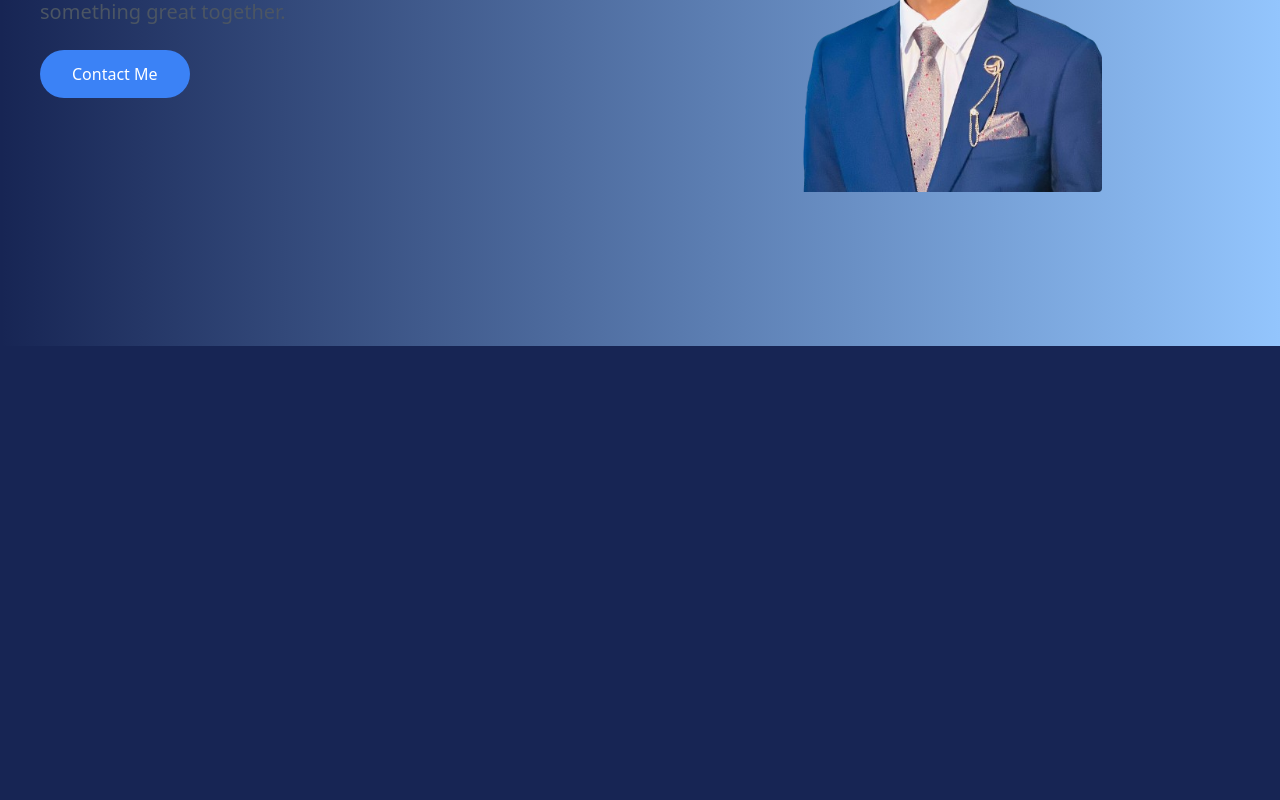
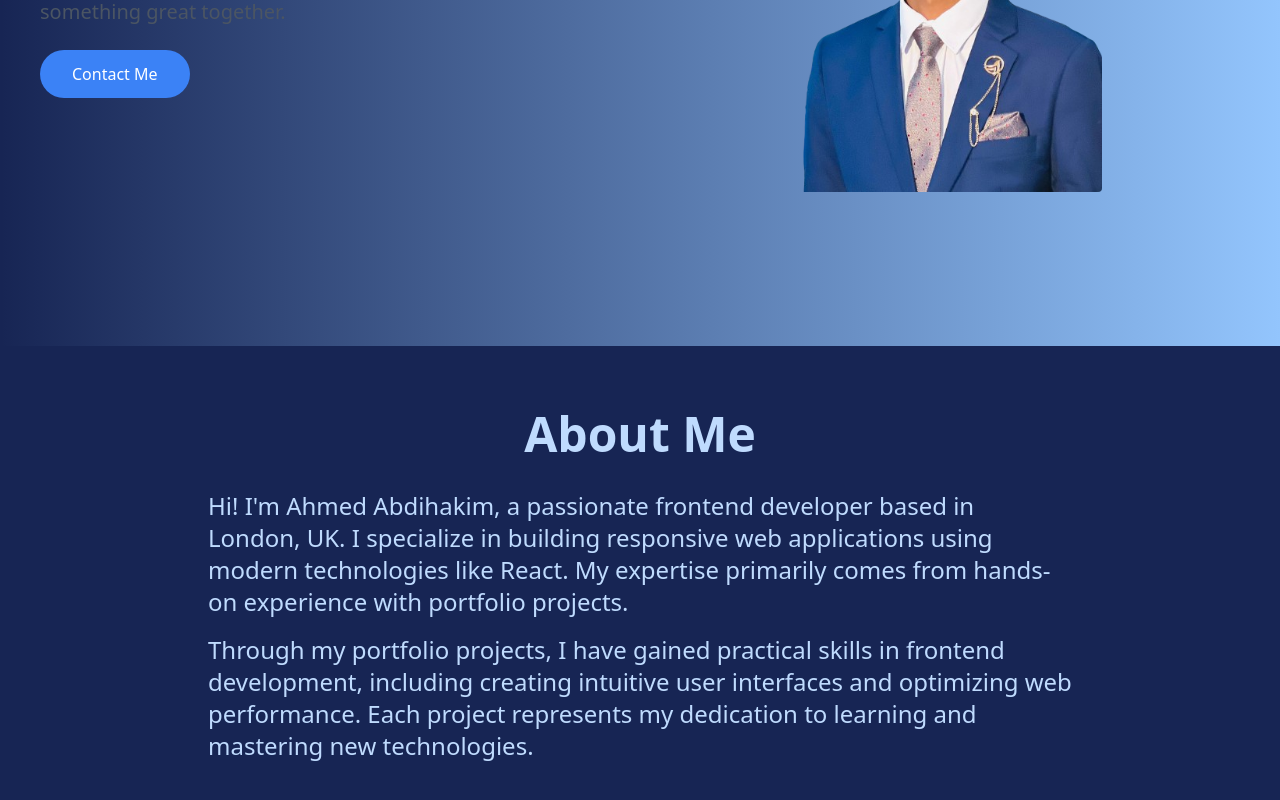
Before and after one commit to AhmedAbdihakim/Portfolio, a React (Vite) app in the folder portfolio/: page / in a window 1280 px wide. Shown: the part 510-1310 px from the top of the page. Before the commit the page ends 856 px from the top, so only its background shows below. Built offline with nearby package versions, Linux system fonts and the light colour scheme.

Commit message:
Developed the about section

```diff
--- a/portfolio/src/App.jsx
+++ b/portfolio/src/App.jsx
@@ -1,6 +1,7 @@
 import { useState } from "react";
 import Navbar from "./components/Navbar";
 import Home from "./components/Home";
+import About from "./components/About";
 
 const App = () => {
   const [openNav, setOpenNav] = useState(false);
@@ -13,6 +14,7 @@ const App = () => {
     <div>
       <Navbar handleClick={handleClick} openNav={openNav} />
       <Home />
+      <About />
     </div>
   );
 };
--- /dev/null
+++ b/portfolio/src/components/About.jsx
@@ -0,0 +1,29 @@
+import React from "react";
+
+const About = () => {
+  return (
+    <section id="about" className="h-screen py-16">
+      <div className="max-w-4xl mx-auto px-4">
+        <h2 className="text-3xl sm:text-5xl font-bold mb-8 text-center">
+          About Me
+        </h2>
+        <div className="text-2xl">
+          <p className="mb-4">
+            Hi! I'm Ahmed Abdihakim, a passionate frontend developer based in
+            London, UK. I specialize in building responsive web applications
+            using modern technologies like React. My expertise primarily comes
+            from hands-on experience with portfolio projects.
+          </p>
+          <p className="mb-4">
+            Through my portfolio projects, I have gained practical skills in
+            frontend development, including creating intuitive user interfaces
+            and optimizing web performance. Each project represents my
+            dedication to learning and mastering new technologies.
+          </p>
+        </div>
+      </div>
+    </section>
+  );
+};
+
+export default About;
```
